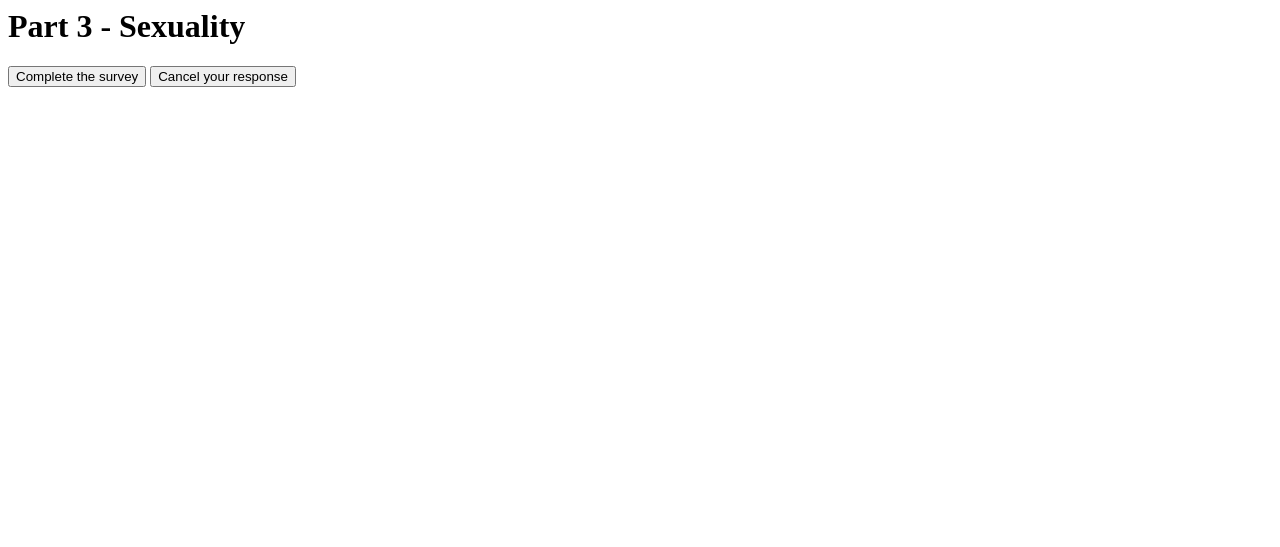
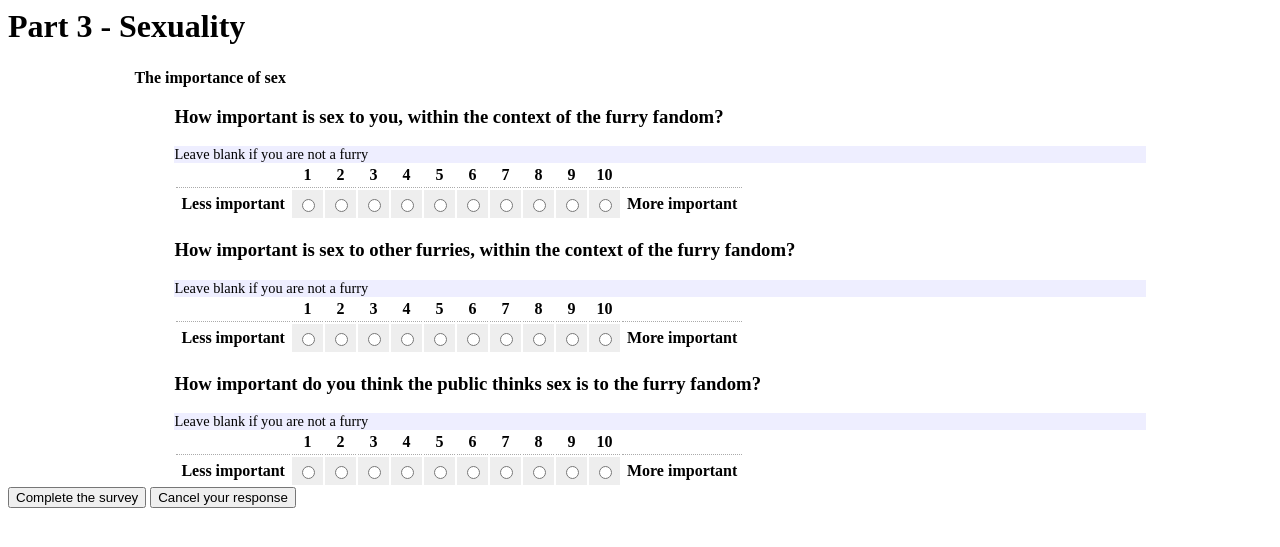
Before and after one commit to adjspecies/furrypoll, a Flask app: page /survey/sexuality/ in a window 1280 px wide. Shown: the top 547 px of the page. Run offline with Flask 2, Linux system fonts and the light colour scheme; the visitor is signed in with stand-in values (Sample User, id 1); data that the repository does not hold is empty; parts of the project's set-up code (start-up, migrations or seed data) failed here and were passed over; some libraries are stand-ins or nearby versions.

Commit message:
Starting on sexuality questions.

```diff
--- a/templates/sexuality.html
+++ b/templates/sexuality.html
@@ -3,6 +3,118 @@
 {% block header %}Part 3 - Sexuality{% endblock %}
 {% block body %}
 <form method="post">
+    <dl>
+        <dt>The importance of sex</dt>
+        <dd>
+            <h3>How important is sex to you, within the context of the furry fandom?</h3>
+            <div class="explain">Leave blank if you are not a furry</div>
+            <table>
+                <thead>
+                    <tr>
+                        <th></th>
+                        <th>1</th>
+                        <th>2</th>
+                        <th>3</th>
+                        <th>4</th>
+                        <th>5</th>
+                        <th>6</th>
+                        <th>7</th>
+                        <th>8</th>
+                        <th>9</th>
+                        <th>10</th>
+                        <th></th>
+                    </tr>
+                </thead>
+                <tbody>
+                    <tr class="odd">
+                        <th>Less important</th>
+                        <td><input type="radio" name="npo_sim_self" value="1" /></td>
+                        <td><input type="radio" name="npo_sim_self" value="2" /></td>
+                        <td><input type="radio" name="npo_sim_self" value="3" /></td>
+                        <td><input type="radio" name="npo_sim_self" value="4" /></td>
+                        <td><input type="radio" name="npo_sim_self" value="5" /></td>
+                        <td><input type="radio" name="npo_sim_self" value="6" /></td>
+                        <td><input type="radio" name="npo_sim_self" value="7" /></td>
+                        <td><input type="radio" name="npo_sim_self" value="8" /></td>
+                        <td><input type="radio" name="npo_sim_self" value="9" /></td>
+                        <td><input type="radio" name="npo_sim_self" value="10" /></td>
+                        <th class="left">More important</th>
+                    </tr>
+                </tbody>
+            </table>
+            <h3>How important is sex to other furries, within the context of the furry fandom?</h3>
+            <div class="explain">Leave blank if you are not a furry</div>
+            <table>
+                <thead>
+                    <tr>
+                        <th></th>
+                        <th>1</th>
+                        <th>2</th>
+                        <th>3</th>
+                        <th>4</th>
+                        <th>5</th>
+                        <th>6</th>
+                        <th>7</th>
+                        <th>8</th>
+                        <th>9</th>
+                        <th>10</th>
+                        <th></th>
+                    </tr>
+                </thead>
+                <tbody>
+                    <tr class="odd">
+                        <th>Less important</th>
+                        <td><input type="radio" name="npo_sim_others" value="1" /></td>
+                        <td><input type="radio" name="npo_sim_others" value="2" /></td>
+                        <td><input type="radio" name="npo_sim_others" value="3" /></td>
+                        <td><input type="radio" name="npo_sim_others" value="4" /></td>
+                        <td><input type="radio" name="npo_sim_others" value="5" /></td>
+                        <td><input type="radio" name="npo_sim_others" value="6" /></td>
+                        <td><input type="radio" name="npo_sim_others" value="7" /></td>
+                        <td><input type="radio" name="npo_sim_others" value="8" /></td>
+                        <td><input type="radio" name="npo_sim_others" value="9" /></td>
+                        <td><input type="radio" name="npo_sim_others" value="10" /></td>
+                        <th class="left">More important</th>
+                    </tr>
+                </tbody>
+            </table>
+            <h3>How important do you think the public thinks sex is to the furry fandom?</h3>
+            <div class="explain">Leave blank if you are not a furry</div>
+            <table>
+                <thead>
+                    <tr>
+                        <th></th>
+                        <th>1</th>
+                        <th>2</th>
+                        <th>3</th>
+                        <th>4</th>
+                        <th>5</th>
+                        <th>6</th>
+                        <th>7</th>
+                        <th>8</th>
+                        <th>9</th>
+                        <th>10</th>
+                        <th></th>
+                    </tr>
+                </thead>
+                    <tr class="odd">
+                        <th>Less important</th>
+                        <td><input type="radio" name="npo_sim_public" value="1" /></td>
+                        <td><input type="radio" name="npo_sim_public" value="2" /></td>
+                        <td><input type="radio" name="npo_sim_public" value="3" /></td>
+                        <td><input type="radio" name="npo_sim_public" value="4" /></td>
+                        <td><input type="radio" name="npo_sim_public" value="5" /></td>
+                        <td><input type="radio" name="npo_sim_public" value="6" /></td>
+                        <td><input type="radio" name="npo_sim_public" value="7" /></td>
+                        <td><input type="radio" name="npo_sim_public" value="8" /></td>
+                        <td><input type="radio" name="npo_sim_public" value="9" /></td>
+                        <td><input type="radio" name="npo_sim_public" value="10" /></td>
+                        <th class="left">More important</th>
+                    </tr>
+                </tbody>
+            </table>
+        </dd>
+    </dl>
     <input type="submit" name="complete" value="Complete the survey" />
     <input type="submit" name="cancel" value="Cancel your response" />
 </form>
```
